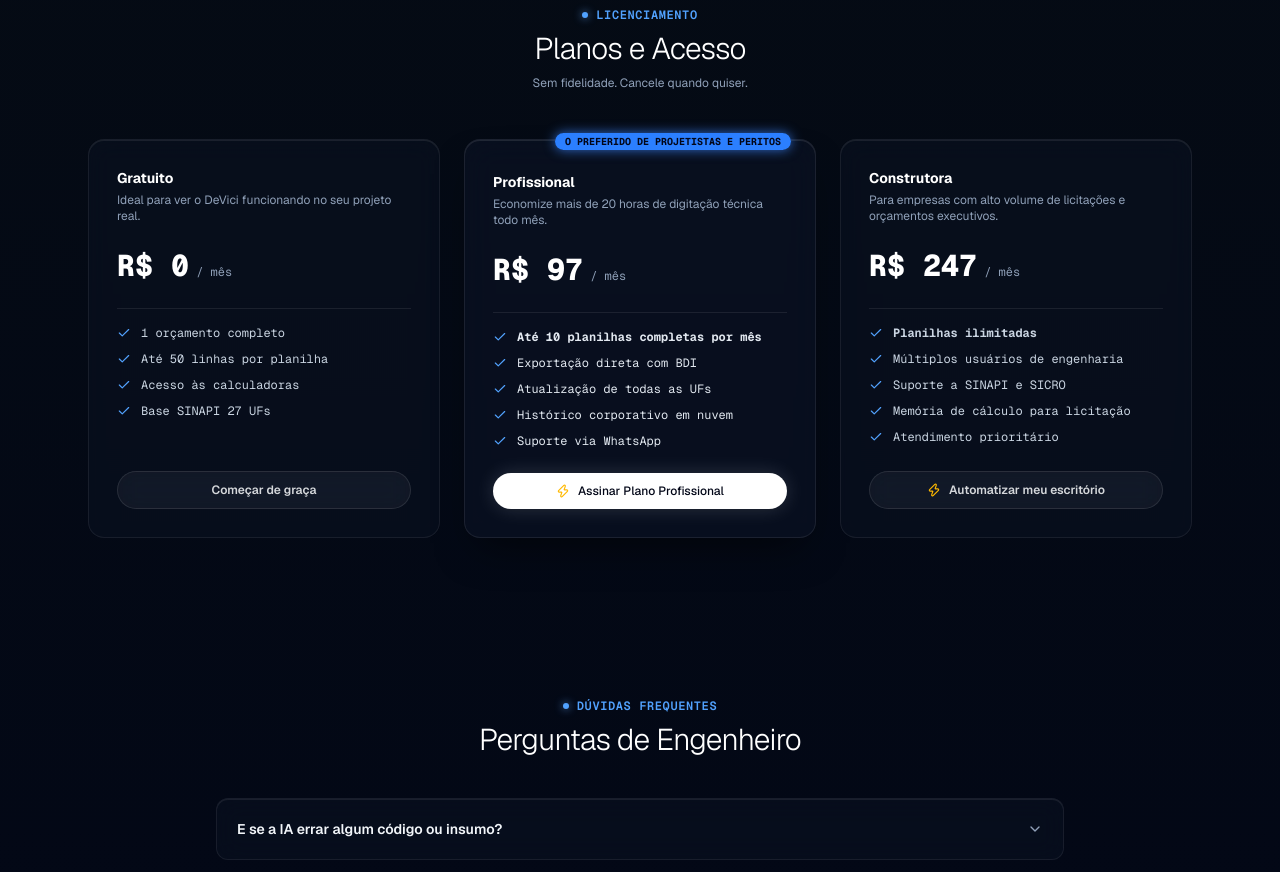
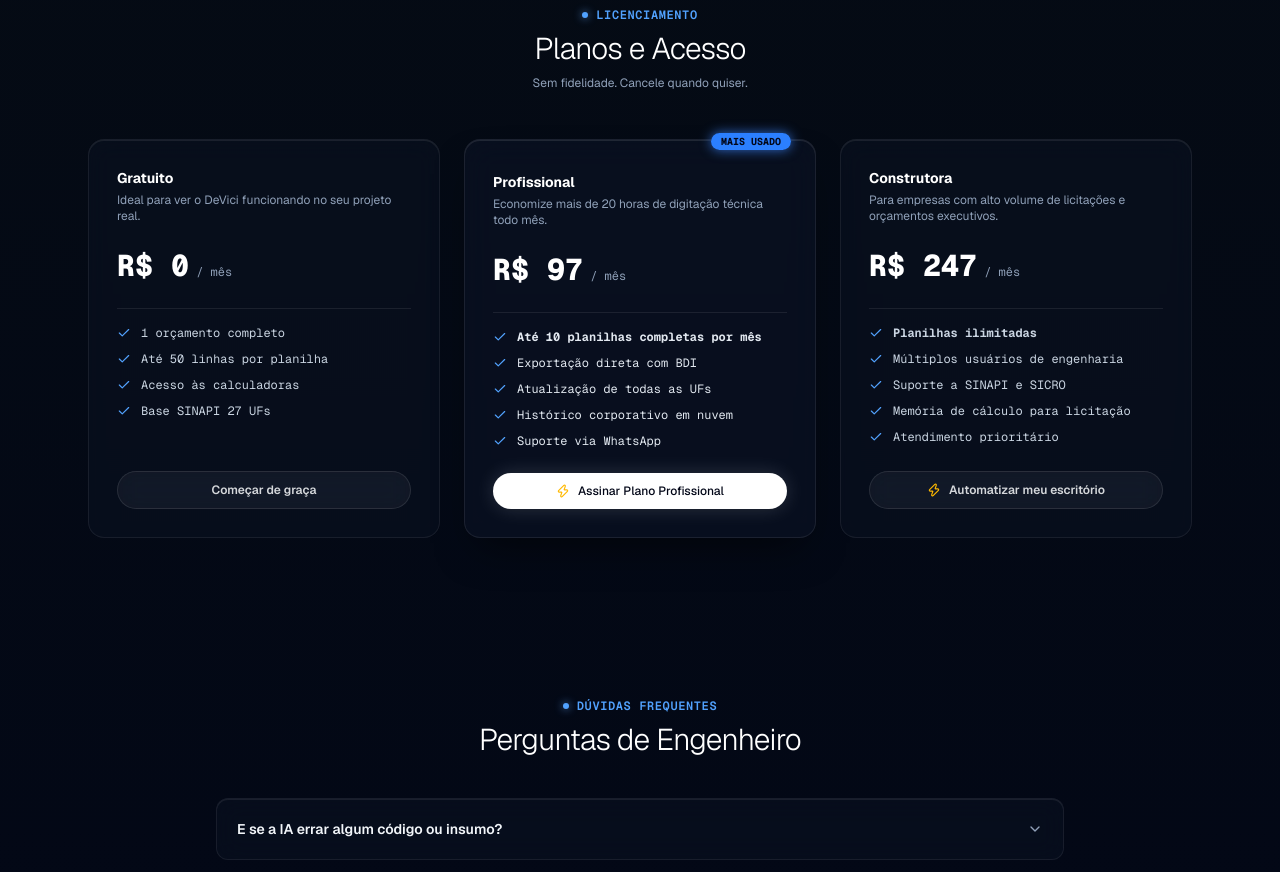
Before and after one commit to ojoaomayer/davici, a Next.js app: page / in a window 1280 px wide. Shown: the part 2580-3452 px from the top of the page. Built offline with nearby package versions, Linux system fonts and the light colour scheme; no server answers.

Commit message:
ui: simplifica badge do plano profissional para Mais usado

```diff
--- a/app/page.tsx
+++ b/app/page.tsx
@@ -361,7 +361,7 @@
           <div className="glass-panel rounded-2xl p-6 sm:p-7 flex flex-col justify-between space-y-6 relative border-blue-500/40 shadow-[0_0_35px_rgba(59,130,246,0.18)]">
             <div className="absolute -top-3 right-6">
               <span className="px-2.5 py-0.5 rounded-full text-[10px] font-mono font-bold uppercase bg-blue-500 text-slate-950 shadow-[0_0_12px_rgba(59,130,246,0.8)]">
-                O preferido de projetistas e peritos
+                Mais usado
               </span>
             </div>
 
```
